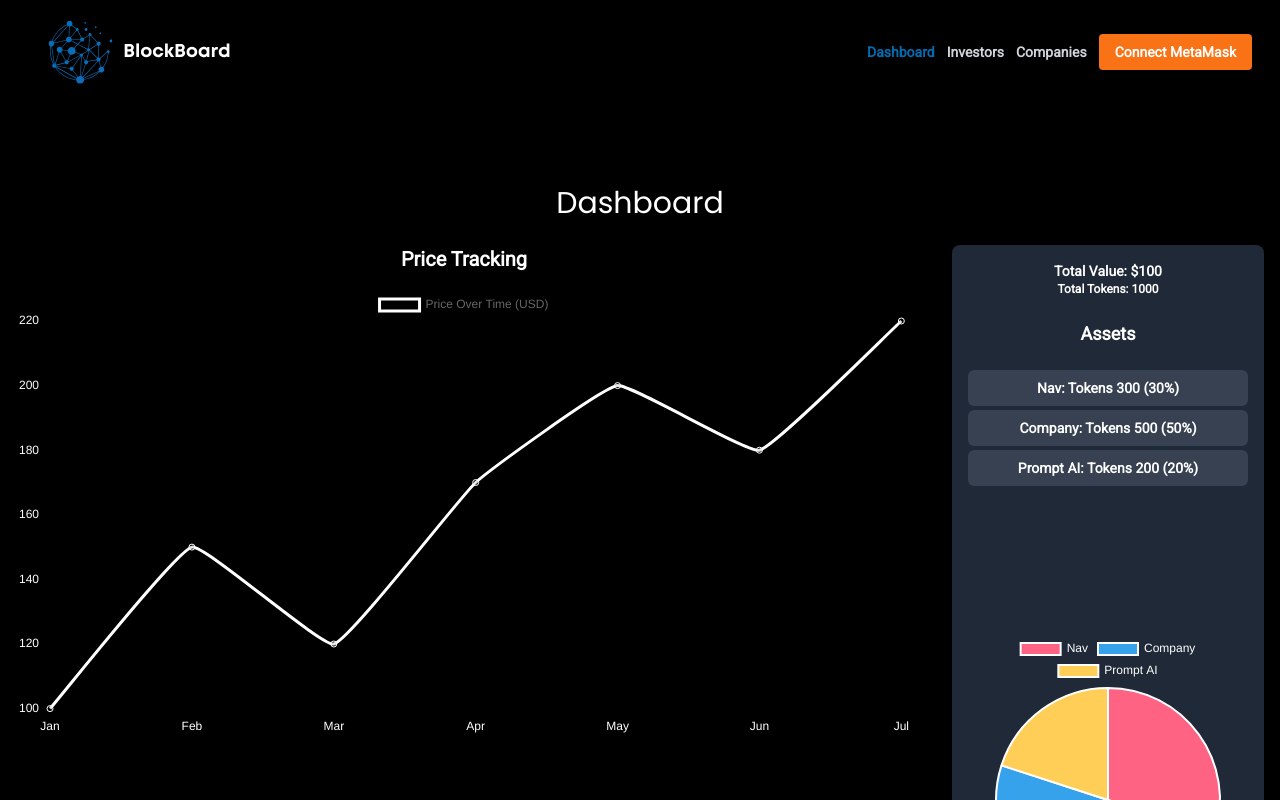
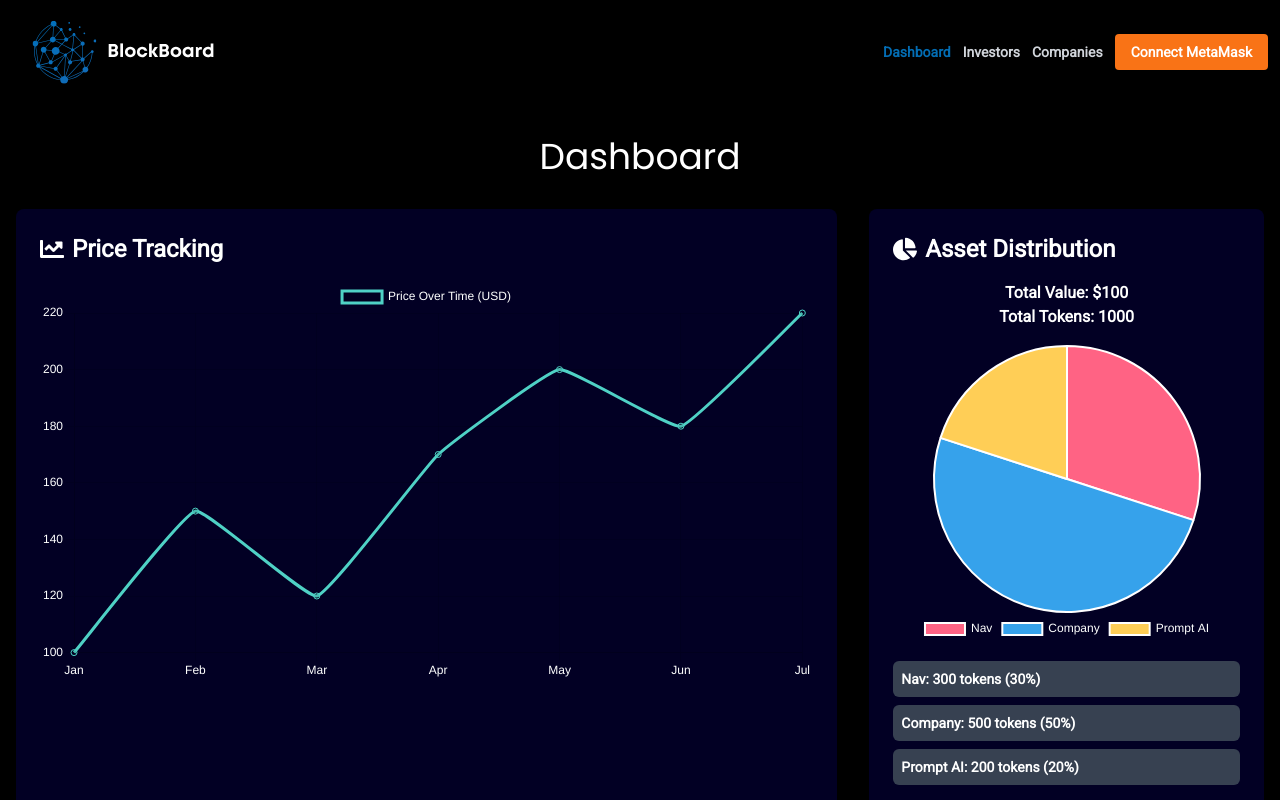
Before and after one commit to hitony7/blockboard, a Next.js app in the folder frontend/: page /dashboard in a window 1280 px wide. Shown: the top 800 px of the page. Built offline with nearby package versions, Linux system fonts and the light colour scheme.

Commit message:
dashboard

```diff
--- a/frontend/app/dashboard/page.js
+++ b/frontend/app/dashboard/page.js
@@ -1,9 +1,10 @@
 "use client"; // Ensure this is a Client Component
 
-import NavigationDashboard from "@/components/NavigationDashboard";
-import Footer from "@/components/Footer";
+import { useState, useEffect } from "react";
+import DashboardLayout from "@/layout/DashboardLayout";
 import { headingFont } from "@/utils/fonts";
 import { Pie, Line } from "react-chartjs-2";
+import { motion } from "framer-motion";
 import {
   Chart as ChartJS,
   ArcElement,
@@ -14,94 +15,136 @@ import {
   LinearScale,
   PointElement,
 } from "chart.js";
+import { FaChartLine, FaChartPie } from "react-icons/fa";
 
 // Register the required components
 ChartJS.register(ArcElement, LineElement, Tooltip, Legend, CategoryScale, LinearScale, PointElement);
 
 export default function Dashboard() {
-  // Sample data for the pie chart
-  const pieData = {
+  const [chartData, setChartData] = useState(null);
+
+  useEffect(() => {
+    // Simulate data loading
+    setTimeout(() => {
+      setChartData({
+        pieData: {
           labels: ["Nav", "Company", "Prompt AI"],
-    datasets: [
-      {
-        label: "Sample Data",
-        data: [30, 50, 20], // Pie chart values
+          datasets: [{
+            data: [30, 50, 20],
             backgroundColor: ["#FF6384", "#36A2EB", "#FFCE56"],
-        hoverOffset: 4,
+          }],
         },
-    ],
-  };
-
-  // Sample assets data (including token amounts)
-  const assets = [
+        lineData: {
+          labels: ["Jan", "Feb", "Mar", "Apr", "May", "Jun", "Jul"],
+          datasets: [{
+            label: "Price Over Time (USD)",
+            data: [100, 150, 120, 170, 200, 180, 220],
+            borderColor: "#4FD1C5",
+            tension: 0.1,
+          }],
+        },
+        assets: [
           { name: "Nav", value: 30, tokens: 300 },
           { name: "Company", value: 50, tokens: 500 },
           { name: "Prompt AI", value: 20, tokens: 200 },
-  ];
+        ],
+      });
+    }, 1000);
+  }, []);
 
-  // Calculate total value and total tokens
-  const totalValue = assets.reduce((acc, asset) => acc + asset.value, 0);
-  const totalTokens = assets.reduce((acc, asset) => acc + asset.tokens, 0);
-
-  // Sample data for the price tracking line chart
-  const lineData = {
-    labels: ["Jan", "Feb", "Mar", "Apr", "May", "Jun", "Jul"], // Example months
-    datasets: [
-      {
-        label: "Price Over Time (USD)",
-        data: [100, 150, 120, 170, 200, 180, 220], // Sample price data
-        fill: false,
-        borderColor: "#FFFFFF", // Set line color to white
-        tension: 0.1, // Add some smoothing to the line
-      },
-    ],
-  };
+  const totalValue = chartData?.assets.reduce((acc, asset) => acc + asset.value, 0) || 0;
+  const totalTokens = chartData?.assets.reduce((acc, asset) => acc + asset.tokens, 0) || 0;
 
   return (
-    <div className="container mx-auto px-4">
-      <NavigationDashboard />
-      <main className="flex flex-col items-center my-20"> {/* Center content vertically */}
-        <h1 className={`${headingFont.className} text-3xl mb-6 text-white`}>Dashboard</h1> {/* Set heading text to white */}
-        <div className="flex w-full max-w-7xl items-start justify-between space-x-10"> {/* Increase max width for layout */}
-          {/* Price Tracking Line Chart */}
-          <div className="flex flex-col items-center w-3/4 h-[800px]"> {/* Increased height */}
-            <h2 className="text-xl font-bold text-white mb-4">Price Tracking</h2> {/* Set to white */}
-            <div className="w-full h-full">
-              <Line data={lineData} options={{ scales: { x: { ticks: { color: '#FFFFFF' } }, y: { ticks: { color: '#FFFFFF' } } } }} /> {/* Set axes text to white */}
+    <DashboardLayout>
+      <motion.div
+        initial={{ opacity: 0 }}
+        animate={{ opacity: 1 }}
+        transition={{ duration: 0.5 }}
+        className="container mx-auto px-4 py-8"
+      >
+        <h1 className={`${headingFont.className} text-4xl mb-8 text-white text-center`}>Dashboard</h1>
+        <div className="grid grid-cols-1 lg:grid-cols-3 gap-8">
+          <motion.div
+            initial={{ opacity: 0, y: 20 }}
+            animate={{ opacity: 1, y: 0 }}
+            transition={{ duration: 0.5, delay: 0.2 }}
+            className="lg:col-span-2 bg-secondary rounded-lg shadow-xl p-6"
+          >
+            <h2 className="text-2xl font-bold text-white mb-4 flex items-center">
+              <FaChartLine className="mr-2" /> Price Tracking
+            </h2>
+            <div className="h-[400px]">
+              {chartData ? (
+                <Line
+                  data={chartData.lineData}
+                  options={{
+                    responsive: true,
+                    maintainAspectRatio: false,
+                    scales: {
+                      x: { ticks: { color: '#FFFFFF' } },
+                      y: { ticks: { color: '#FFFFFF' } }
+                    },
+                    plugins: {
+                      legend: { labels: { color: '#FFFFFF' } }
+                    }
+                  }}
+                />
+              ) : (
+                <div className="flex items-center justify-center h-full">
+                  <div className="animate-spin rounded-full h-32 w-32 border-t-2 border-b-2 border-primary"></div>
                 </div>
+              )}
             </div>
+          </motion.div>
 
-          {/* Combined Asset Box and Pie Chart */}
-          <div className="flex flex-col items-center w-1/4 space-y-4 h-[800px]"> {/* Adjusted height */}
-            {/* Asset Box with Pie Chart */}
-            <div className="bg-gray-800 p-4 rounded-lg shadow-lg w-full h-full flex flex-col justify-between"> {/* Full height */}
-              {/* Total Value Display */}
-              <div className="text-center mb-2">
-                <p className="text-white font-bold text-sm">Total Value: ${totalValue}</p>
-                <p className="text-white font-bold text-xs">Total Tokens: {totalTokens}</p>
+          <motion.div
+            initial={{ opacity: 0, y: 20 }}
+            animate={{ opacity: 1, y: 0 }}
+            transition={{ duration: 0.5, delay: 0.4 }}
+            className="bg-secondary rounded-lg shadow-xl p-6"
+          >
+            <h2 className="text-2xl font-bold text-white mb-4 flex items-center">
+              <FaChartPie className="mr-2" /> Asset Distribution
+            </h2>
+            <div className="text-center mb-4">
+              <p className="text-white font-bold">Total Value: ${totalValue}</p>
+              <p className="text-white font-bold">Total Tokens: {totalTokens}</p>
             </div>
-              <h2 className="text-lg font-bold text-white mb-2 text-center">Assets</h2>
-              <div className="flex flex-col space-y-1 mb-4">
-                {assets.map((asset, index) => (
-                  <div key={index} className="bg-gray-700 p-2 rounded-md text-center">
+            <div className="h-[300px] flex items-center justify-center">
+              {chartData ? (
+                <Pie
+                  data={chartData.pieData}
+                  options={{
+                    responsive: true,
+                    maintainAspectRatio: false,
+                    plugins: {
+                      legend: { position: 'bottom', labels: { color: '#FFFFFF' } }
+                    }
+                  }}
+                />
+              ) : (
+                <div className="animate-spin rounded-full h-32 w-32 border-t-2 border-b-2 border-primary"></div>
+              )}
+            </div>
+            <div className="mt-4 space-y-2">
+              {chartData?.assets.map((asset, index) => (
+                <motion.div
+                  key={index}
+                  initial={{ opacity: 0, x: -20 }}
+                  animate={{ opacity: 1, x: 0 }}
+                  transition={{ duration: 0.5, delay: 0.6 + index * 0.1 }}
+                  className="bg-gray-700 p-2 rounded-md"
+                >
                   <p className="text-white text-sm font-semibold">
-                      {asset.name}: Tokens {asset.tokens} ({asset.value}%)
+                    {asset.name}: {asset.tokens} tokens ({asset.value}%)
                   </p>
-                  </div>
+                </motion.div>
               ))}
             </div>
-              {/* Pie Chart Inside Asset Box */}
-              <div className="flex items-center justify-center w-full h-2/3"> {/* Adjusted height */}
-                <Pie
-                  data={pieData}
-                  options={{ plugins: { legend: { labels: { color: '#FFFFFF' } } } }} // Set legend text to white
-                />
+          </motion.div>
         </div>
-            </div>
-          </div>
-        </div>
-      </main>
-      <Footer />
-    </div>
+      </motion.div>
+    </DashboardLayout>
   );
 }
```
Lines whose indentation alone changed are shown as unchanged.
